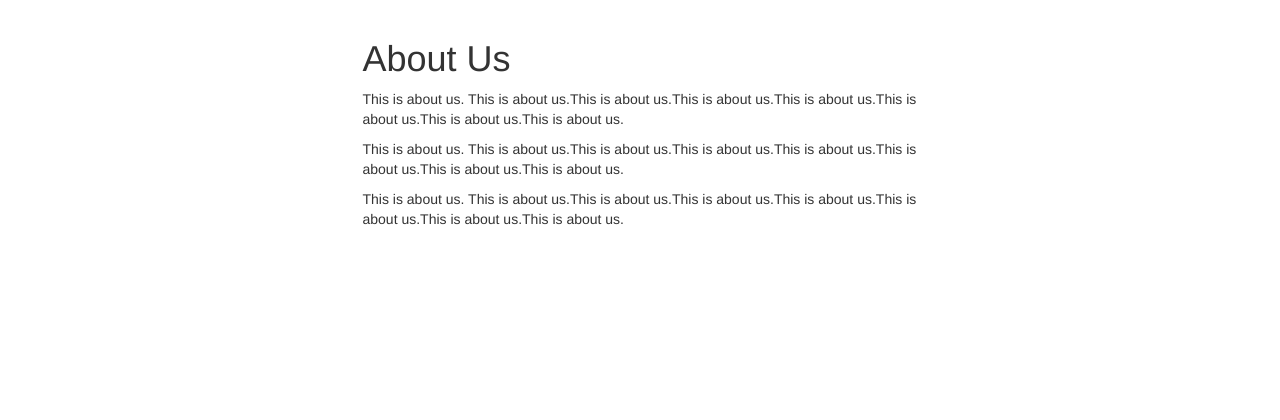
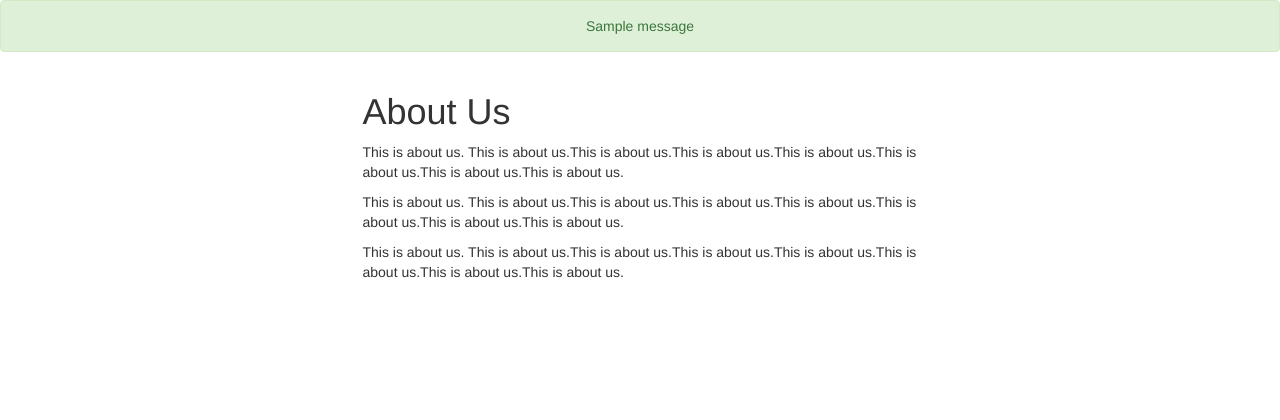
Before and after one commit to loafbaker/django_matchmaker, a Django app: page /about/ in a window 1280 px wide. Shown: the part 51-471 px from the top of the page. Run offline with Django 3.2, Linux system fonts and the light colour scheme; tables that the repository leaves empty hold one stand-in row (values such as "Sample post"); one stand-in notice (Sample message) is shown; some libraries are stand-ins or nearby versions.

Commit message:
Show alert messages

```diff
--- a/templates/base.html
+++ b/templates/base.html
@@ -16,6 +16,9 @@
     {% include 'head_css.html' %}
 
       <style>
+      .alert-top-message {
+        margin-top: -19px;
+      }
       {% block style %}{% endblock %}
       </style>
 
@@ -25,6 +28,16 @@
 
   <body>
   {% include 'navbar.html' %}
+
+  {% if messages %}
+    <div class="alert alert-success alert-top-message">
+      <div class="container text-center">
+    {% for message in messages %}
+        {% if 'safe' in message.tags %} {{ message|safe }} {% else %} {{ message }} {% endif %}
+    {% endfor %}
+      </div>
+    </div>
+  {% endif %}
 
 {% block jumbotron %}
 
```
Also changed, not shown: questions/views.py (+10 -0 lines), README.md, db.sqlite3.
